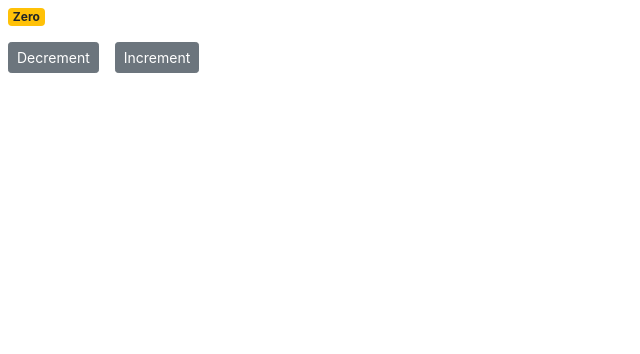
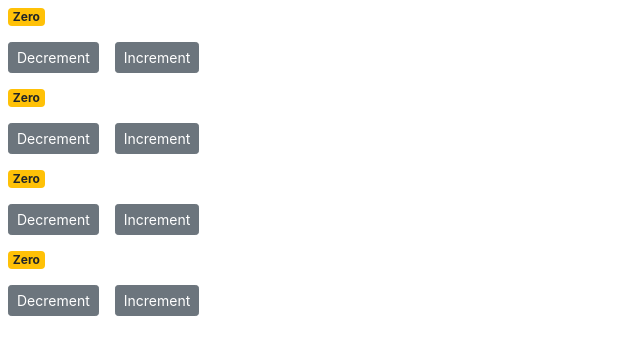
Before and after one commit to UchiTesting/MH-React, a React (Create React App) app in the folder counter-app/: page / in a window 1280 px wide. Shown: the top 354 px of the page, without its empty margins (0-640 px from the left). Built offline with nearby package versions, Linux system fonts and the light colour scheme.

Commit message:
Created a new component CounterSet to wrap several Counter components. Updated index.js to use this component as root.

```diff
--- /dev/null
+++ b/counter-app/src/components/counterSet.jsx
@@ -0,0 +1,17 @@
+import React, { Component } from 'react';
+import Counter from './counter';
+
+class CounterSet extends Component {
+    render() {
+        return (
+            <div>
+                <Counter />
+                <Counter />
+                <Counter />
+                <Counter />
+            </div>
+        )
+    }
+}
+
+export default CounterSet
--- a/counter-app/src/index.js
+++ b/counter-app/src/index.js
@@ -4,11 +4,11 @@
 //import App from './App';
 import reportWebVitals from './reportWebVitals';
 import 'bootstrap/dist/css/bootstrap.css';
-import Counter from './components/counter';
+import CounterSet from './components/counterSet';
 
 ReactDOM.render(
   <React.StrictMode>
-    <Counter />
+    <CounterSet />
   </React.StrictMode>,
   document.getElementById('root')
 );
```
